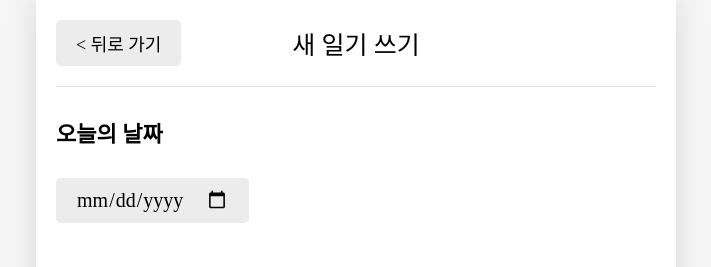
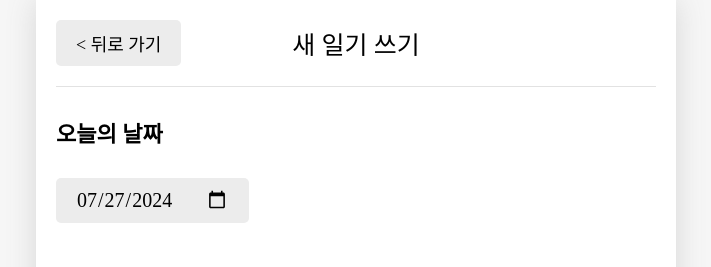
Before and after one commit to alwn8918/onebite_react, a React (Vite) app in the folder section12/: page /new in a window 1280 px wide. Shown: the top 267 px of the page, without its empty margins (284-995 px from the left). Built offline with nearby package versions, Linux system fonts and the light colour scheme; a web font is replaced by a local one.

Commit message:
section12-14 New 페이지 구현하기 [기능]

```diff
--- a/section12/src/components/Editor.jsx
+++ b/section12/src/components/Editor.jsx
@@ -1,6 +1,8 @@
+import { useState } from "react";
 import Button from "./Button";
 import "./Editor.css";
 import EmotionItem from "./EmotionItem";
+import { useNavigate } from "react-router-dom";
 
 const emotionList = [
   { emotionId: 1, emotionName: "완전 좋음" },
@@ -10,34 +12,91 @@
   { emotionId: 5, emotionName: "끔찍함" },
 ];
 
-const Editor = () => {
-  const emotionId = 3;
+const getStringedDate = (targetDate) => {
+  let year = targetDate.getFullYear();
+  let month = targetDate.getMonth() + 1;
+  let date = targetDate.getDate();
+
+  if (month < 10) {
+    month = `0${month}`;
+  }
+  if (date < 10) {
+    date = `0${date}`;
+  }
+
+  return `${year}-${month}-${date}`;
+};
+
+const Editor = ({ onSubmit }) => {
+  const [input, setInput] = useState({
+    createdDate: new Date(),
+    emotionId: 3,
+    content: "",
+  });
+
+  const nav = useNavigate();
+
+  const onChnageInput = (e) => {
+    let name = e.target.name;
+    let value = e.target.value;
+
+    if (name === "createdDate") {
+      value = new Date(value);
+    }
+
+    setInput({ ...input, [name]: value });
+  };
+
+  const onClickSubmitButton = () => {
+    onSubmit(input);
+  };
 
   return (
     <div className="Editor">
       <section className="date_section">
         <h4>오늘의 날짜</h4>
-        <input type="date" />
+        <input
+          name="createdDate"
+          onChange={onChnageInput}
+          value={getStringedDate(input.createdDate)}
+          type="date"
+        />
       </section>
       <section className="emotion_section">
         <h4>오늘의 감정</h4>
         <div className="emotion_list_wrapper">
           {emotionList.map((item) => (
             <EmotionItem
+              onClick={() =>
+                onChnageInput({
+                  target: {
+                    name: "emotionId",
+                    value: item.emotionId,
+                  },
+                })
+              }
               key={item.emotionId}
               {...item}
-              isSeleted={item.emotionId === emotionId}
+              isSeleted={item.emotionId === input.emotionId}
             />
           ))}
         </div>
       </section>
       <section className="content_section">
         <h4>오늘의 일기</h4>
-        <textarea placeholder="오늘은 어땠나요?" />
+        <textarea
+          name="content"
+          onChange={onChnageInput}
+          placeholder="오늘은 어땠나요?"
+        />
       </section>
       <section className="button_section">
-        <Button text={"취소하기"} />
-        <Button text={"작성완료"} type={"POSITIVE"} />
+        <Button onClick={() => nav(-1)} text={"취소하기"} />
+        <Button
+          onClick={onClickSubmitButton}
+          text={"작성완료"}
+          type={"POSITIVE"}
+        />
       </section>
     </div>
   );
--- a/section12/src/components/EmotionItem.jsx
+++ b/section12/src/components/EmotionItem.jsx
@@ -1,9 +1,10 @@
 import { getEmotionImage } from "../util/get-emotion-image";
 import "./EmotionItem.css";
 
-const EmotionItem = ({ emotionId, emotionName, isSeleted }) => {
+const EmotionItem = ({ emotionId, emotionName, isSeleted, onClick }) => {
   return (
     <div
+      onClick={onClick}
       className={`EmotionItem ${
         isSeleted ? `EmotionItem_on_${emotionId}` : ""
       }`}
--- a/section12/src/pages/New.jsx
+++ b/section12/src/pages/New.jsx
@@ -1,15 +1,26 @@
+import { useNavigate } from "react-router-dom";
 import Button from "../components/Button";
 import Editor from "../components/Editor";
 import Header from "../components/Header";
+import { useContext } from "react";
+import { DiaryDispatchContext } from "../App";
 
 const New = () => {
+  const { onCreate } = useContext(DiaryDispatchContext);
+  const nav = useNavigate();
+
+  const onSubmit = (input) => {
+    onCreate(input.createdDate.getTime(), input.emotionId, input.content);
+    nav("/", { replace: true });
+  };
+
   return (
     <div>
       <Header
         title={"새 일기 쓰기"}
-        leftChild={<Button text={"< 뒤로 가기"} />}
+        leftChild={<Button onClick={() => nav(-1)} text={"< 뒤로 가기"} />}
       />
-      <Editor />
+      <Editor onSubmit={onSubmit} />
     </div>
   );
 };
```
